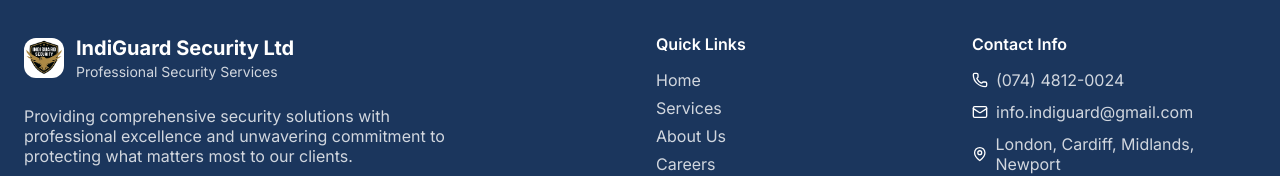
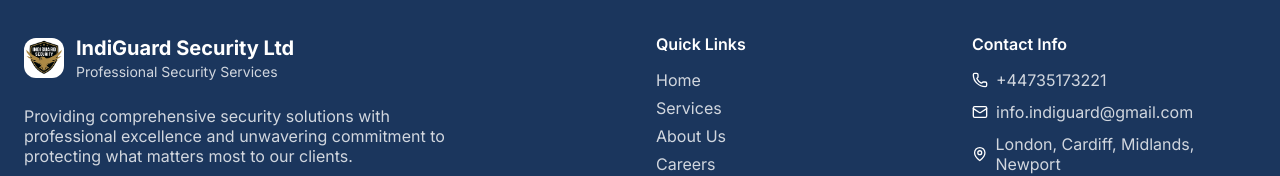
Before and after one commit to indiguard/indiguard_frontend, a React (Vite) app: page /join-us in a window 1280 px wide. Shown: the part 5406-5582 px from the top of the page. Built offline with nearby package versions, Linux system fonts and the light colour scheme.

Commit message:
Update index.jsx

```diff
--- a/src/pages/join-us/index.jsx
+++ b/src/pages/join-us/index.jsx
@@ -317,7 +317,7 @@
               <div className="space-y-3">
                 <div className="flex items-center space-x-2">
                   <Icon name="Phone" size={16} />
-                  <span className="text-primary-foreground/80">(074) 4812-0024</span>
+                  <span className="text-primary-foreground/80">+44735173221</span>
                 </div>
                 <div className="flex items-center space-x-2">
                   <Icon name="Mail" size={16} />
```
